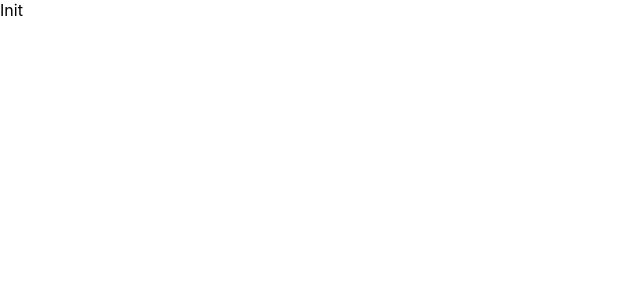
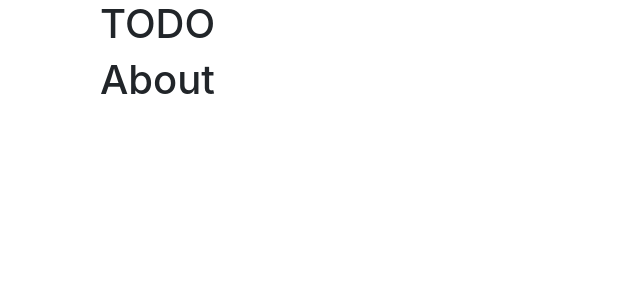
Before and after one commit to felipedev1/todo-app, a React (Create React App) app in the folder frontend/: page / in a window 1280 px wide. Shown: the top 300 px of the page, without its empty margins (0-640 px from the left). Built offline with nearby package versions, Linux system fonts and the light colour scheme.

Commit message:
components Todo and About

```diff
--- a/frontend/src/App.js
+++ b/frontend/src/App.js
@@ -1,10 +1,15 @@
+import 'bootstrap/dist/css/bootstrap.min.css'
+import 'font-awesome/css/font-awesome.min.css'
 import React from 'react';
 import './App.css';
+import Todo from './todo/Todo'
+import About from './about/About'
 
 function App() {
   return (
-    <div>
-      Init
+    <div className="container">
+      <Todo />
+      <About />
     </div>
   );
 }
--- /dev/null
+++ b/frontend/src/about/About.js
@@ -0,0 +1,9 @@
+import React from 'react'
+
+export default function About() {
+  return (
+    <div>
+      <h1>About</h1>
+    </div>
+  )
+}
--- /dev/null
+++ b/frontend/src/todo/Todo.js
@@ -0,0 +1,9 @@
+import React from 'react'
+
+export default function Todo() {
+  return (
+    <div>
+      <h1>TODO</h1>
+    </div>
+  )
+}
```
